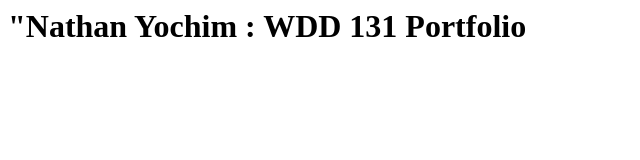
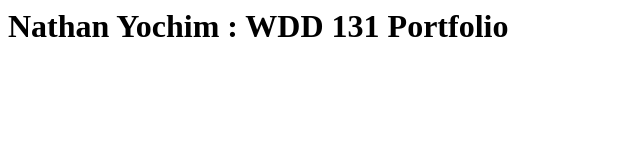
Before and after one commit to neyochim/WDD-131-Dynamic-Web-Fundamentals, a plain HTML site: page index.html in a window 1280 px wide. Shown: the whole page, without its empty margins (0-640 px from the left). Drawn offline with Linux system fonts and the light colour scheme.

Commit message:
fix header tag by removing unnecessary quotes from the title

```diff
--- a/index.html
+++ b/index.html
@@ -1,5 +1,5 @@
 <header>
-    <h1>"Nathan Yochim : WDD 131 Portfolio</h1>
+    <h1>Nathan Yochim : WDD 131 Portfolio</h1>
 </header>
 
 <main>
```
